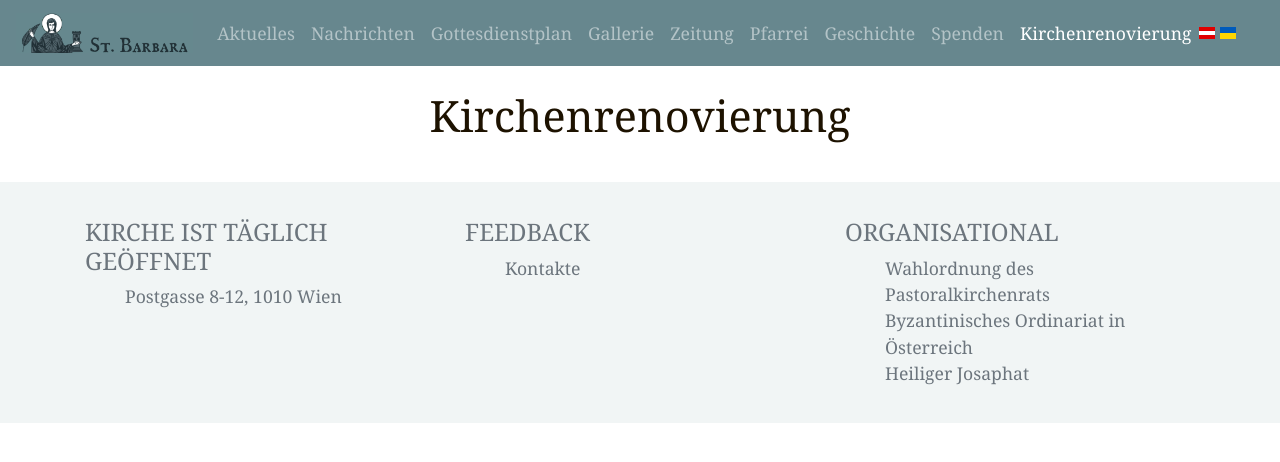
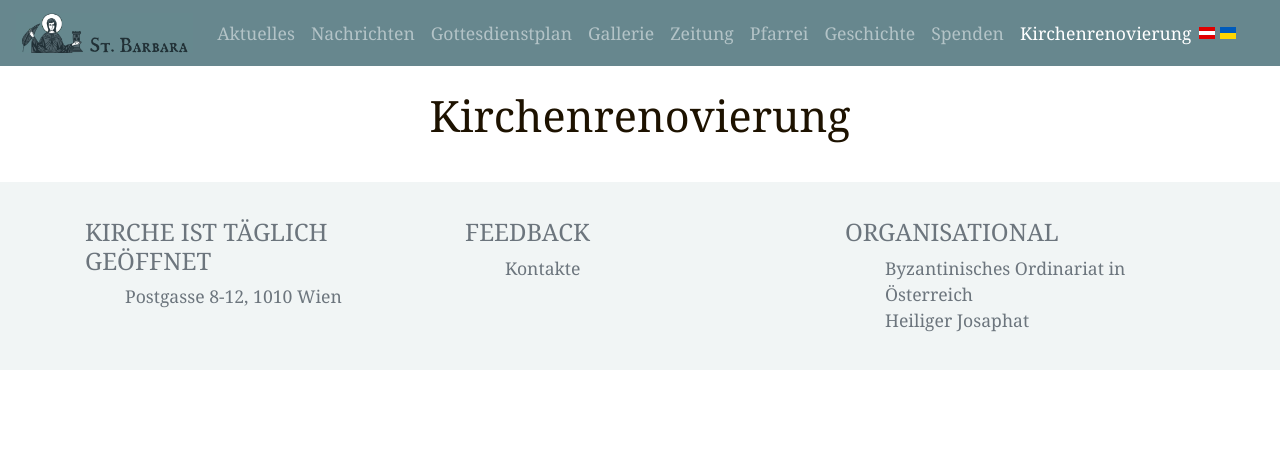
Before and after one commit to n3braska/jekyll, a Jekyll site: the page built from de/remont.html, in a window 1280 px wide. Shown: the top 462 px of the page. Built offline with Jekyll 4.4.1, drawn with Linux system fonts in a browser that asks for light colours.

Commit message:
Statuti removed

```diff
--- a/_data/de/footer.yml
+++ b/_data/de/footer.yml
@@ -9,8 +9,6 @@ footer:
           link: /de/contacts.html
   - title: ORGANISATIONAL
     point:
-        - text: Wahlordnung des Pastoralkirchenrats
-          link: /de/wahlordnung.html
         - text: Byzantinisches Ordinariat in Österreich
           link: /de/ordinariat.html
         - text: Heiliger Josaphat
--- a/_data/ua/footer.yml
+++ b/_data/ua/footer.yml
@@ -9,8 +9,6 @@ footer:
           link: /ua/contacts.html
   - title: ОРГАНІЗАЦІЙНЕ
     point:
-        - text: Статути
-          link: /ua/statuty.html
         - text: Візантійський ординаріат в Австрії
           link: /ua/ordinariat.html
         - text: Святий Йосафат
```
